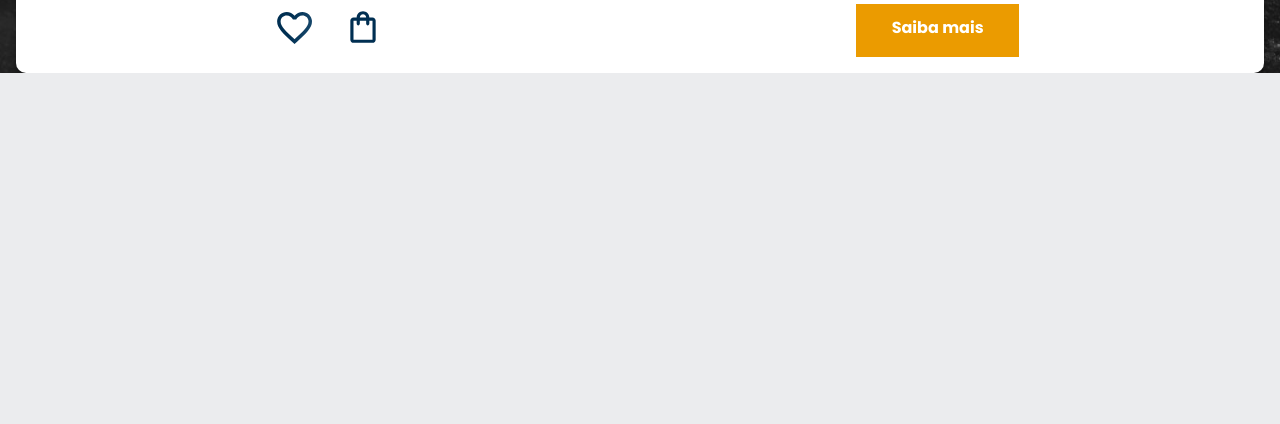
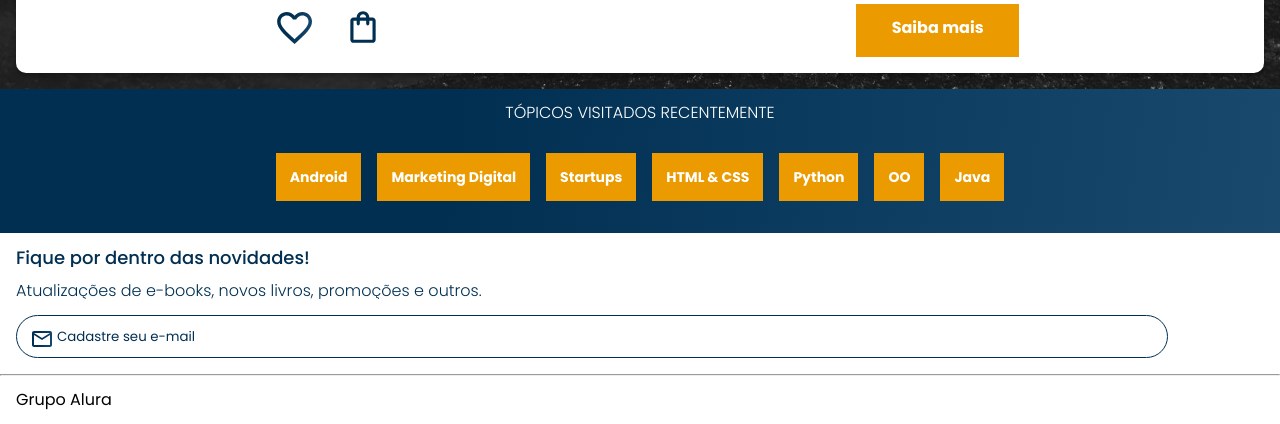
Before and after one commit to dida0982/meu_portfolio, a website: page html/livros.html in a window 1280 px wide. Shown: the part 2267-2691 px from the top of the page. Before the commit the page ends 2340 px from the top, so only its background shows below. Drawn offline with nearby package versions, Linux system fonts and the light colour scheme.

Commit message:
add svg e css

```diff
--- a/html/livros.html
+++ b/html/livros.html
@@ -73,7 +73,7 @@
       <div class="descricao">
         <h3 class="descricao_titulo">Talvez você também se interesse por...</h3>
         <h2 class="descricao_titulo-livro">Angular 11 e Firebase</h2>
-        <p class="descricao_texto">Construindo uma aplicação integrada com a plataforma do Google.</p>
+        <p class="descricao_texto" >Construindo uma aplicação integrada com a plataforma do Google.</p>
       </div>
       <!--2 coluna-->
       <img src="../assets/Mask group.svg" alt="imagem de um a com escudo vermelho atras">
@@ -115,10 +115,10 @@
 
 <div class="swiper-wrapper">
 <!-- Slides -->
-<div class="swiper-slide"><img src="../assets/ReactNative.svg" alt="livro de ReactNative" ></div>
-<div class="swiper-slide"><img src="../assets/Tuning.svg" alt="livro de Tuning" ></div>
-<div class="swiper-slide"><img src="../assets/Nodejs.svg" alt="livro de Nodejs"></div>
-<div class="swiper-slide"><img src="../assets/Angular.svg" alt="livro de Angular"></div>
+<div class="swiper-slide"><img src="../assets/Gestão2.svg" alt="livro de ReactNative" ></div>
+<div class="swiper-slide"><img src="../assets/Portugol.svg" alt="livro de Tuning" ></div>
+<div class="swiper-slide"><img src="../assets/UX.svg" alt="livro de Nodejs"></div>
+<div class="swiper-slide"><img src="../assets/Liderança.svg" alt="livro de Angular"></div>
 <div class="swiper-slide"><img src="../assets/Acessibilidade.svg" alt="livro de acessibilidade"></div>
 <div class="swiper-slide"><img src="../assets/Guia Front-end.svg" alt="livro de Front-end"></div>
 </div>
@@ -164,6 +164,43 @@
   },
 });
 </script>
+<section class="topicos">
+  <h2 class="topicos_titulos">TÓPICOS VISITADOS RECENTEMENTE</h2>
+  <ul class="topicos_lista">
+    <li class="topicos_item">
+      <a class="topicos_link" href="">Android</a>
+    </li>
+    <li class="topicos_item">
+      <a class="topicos_link" href="">Marketing Digital</a>
+    </li>
+    <li class="topicos_item">
+      <a class="topicos_link" href="">Startups</a>
+    </li>
+    <li class="topicos_item">
+      <a class="topicos_link" href="">HTML & CSS</a>
+    </li>
+    <li class="topicos_item">
+      <a class="topicos_link" href="">Python</a>
+    </li>
+    <li class="topicos_item">
+      <a class="topicos_link" href="">OO</a>
+    </li>
+    <li class="topicos_item">
+      <a class="topicos_link" href="">Java</a>
+    </li>
+  </ul>
+</section>
+
+<section class="contato">
+  <h2 class="contato_titulo">Fique por dentro das novidades!</h2>
+  <p class="contato_texto">Atualizações de e-books, novos livros, promoções e outros.</p>
+  <input class="contato_email" type="email" placeholder="Cadastre seu e-mail">
+</section>
+
+<hr>
+<footer class="rodape">
+  <h2 class="rodape_titulo">Grupo Alura</h2>
+</footer>
 
   </body>
 </html>
--- /dev/null
+++ b/style/contato.css
@@ -0,0 +1,37 @@
+.contato {
+    background-color: var(--branco);
+    padding: 1em;
+}
+
+
+.contato_titulo, .contato_texto{
+    background: var(--azul-degrade);
+    -webkit-background-clip: text;
+    -webkit-text-fill-color: transparent;
+    background-clip: text;
+}
+
+.contato_titulo {
+    font-size: 18px; /*tamanho da font*/
+    font-weight: 500; /*peso da font*/
+}
+
+.contato_texto{
+    font-weight: 300; /*peso da font*/
+    margin: 1em 0; /*espacamento*/
+}
+
+.contato_email{
+    padding: 1em; /*espacamento*/
+    border: 1px solid var(--azul); /*cor da borda*/
+    border-radius: 24px; /*arredondamento das bordas */
+    width: 90%; /*largura*/
+    color: var(--azul);
+}
+
+.contato_email::placeholder {
+    font-family: var(--fonte-principal);
+    color: var(--azul);
+    background: url(../assets/email.svg) no-repeat;
+    padding-left: 2em;
+}
--- /dev/null
+++ b/style/rodape.css
@@ -0,0 +1,8 @@
+hr{
+    margin: 0;
+}
+
+.rodape{
+    background-color: var(--branco);
+    padding: 1em;
+}
--- a/style/style_livros.css
+++ b/style/style_livros.css
@@ -1,6 +1,9 @@
 @import url("../style/header.css"); /*puxou o header.css*/
 @import url("../style/banner.css");
 @import url("../style/carrocel.css");
+@import url("../style/topicos.css");
+@import url("../style/contato.css");
+@import url("../style/rodape.css");
 
 :root {
   /*global css*/
--- /dev/null
+++ b/style/topicos.css
@@ -0,0 +1,30 @@
+.topicos {
+    background: var(--azul-degrade); /*coe de fundo*/
+    text-align: center; /*centralizar */
+    padding: 1em 0; /*espacamento de 1 em cima e em baixo, e 0 dos lados*/
+}
+
+.topicos_titulos{
+    color: var(--branco); /*cor do texto*/
+    font-weight: 300; /*peso da font*/
+    margin-bottom: 1em;
+}
+
+.topicos_lista{
+    display: flex; /*colocar um do lado do outro*/
+    flex-wrap: wrap; /*quebrar linha*/
+    justify-content: center; /*centralizar*/
+}
+
+.topicos_item{
+    margin: 2em 0.5rem; /*espacamento*/
+}
+
+.topicos_link{
+    color: var(--branco); /*cor da font*/
+    padding: 1em; /*espacamento*/
+    background-color: var(--laranja); /*cor de fundo da ancora*/
+    text-decoration: none; /*desativar estilos automaticos*/
+    font-size: 14px; /*tamanho da font*/
+    font-weight: 700; /*peso da font*/
+}
```
Also changed, not shown: assets/email.svg (added).
